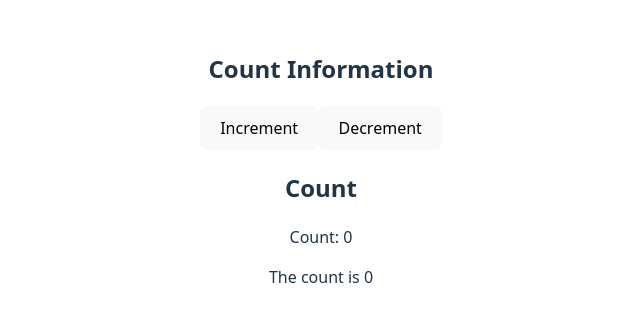
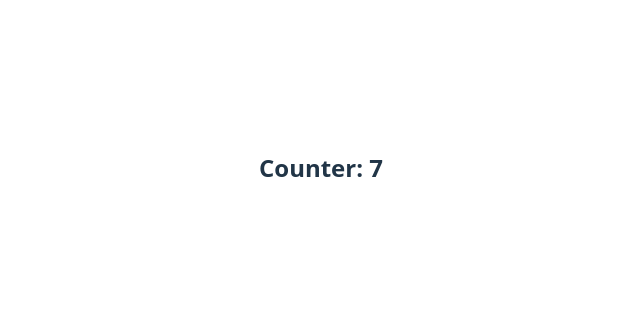
Before and after one commit to nhatnguyen-agilityio/react-training, a React (Vite) app in the folder my-example-app/: page / in a window 1280 px wide. Shown: the part 232-554 px from the top of the page, without its empty margins (319-959 px from the left). Built offline with nearby package versions, Linux system fonts and the light colour scheme.

Commit message:
feat(): use effect to counter without re-render

```diff
--- a/my-example-app/src/App.tsx
+++ b/my-example-app/src/App.tsx
@@ -15,6 +15,7 @@ import ContextExample from './components/ContextExample'
 import StateExample from './components/StateExample'
 import CountInformation from './components/CheckCount'
 import Count from './components/CheckCount/Count'
+import Counter from './components/Counter'
 
 const user = {
   name: 'John Doe',
@@ -43,7 +44,8 @@ function App() {
     {/* <Toolbar /> */}
     {/* <ContextExample /> */}
     {/* <StateExample /> */}
-    <CountInformation />
+    {/* <CountInformation /> */}
+    <Counter />
     </>
   )
 }
--- /dev/null
+++ b/my-example-app/src/components/Counter/index.tsx
@@ -0,0 +1,18 @@
+import { useEffect, useState } from "react";
+
+export default function Counter() {
+  const [count, setCount] = useState(0);
+
+  useEffect(() => {
+    const interval = setInterval(() => {
+      setCount((prevCount) => prevCount + 1);
+    }, 1000);
+    return () => clearInterval(interval);
+  }, []);
+
+  return (
+    <div>
+      <h2>Counter: {count}</h2>
+    </div>
+  );
+}
```
